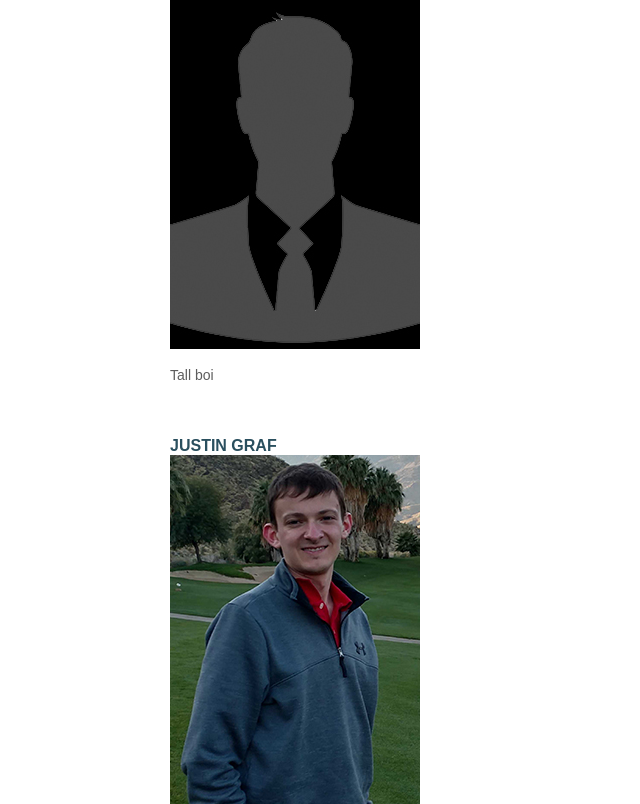
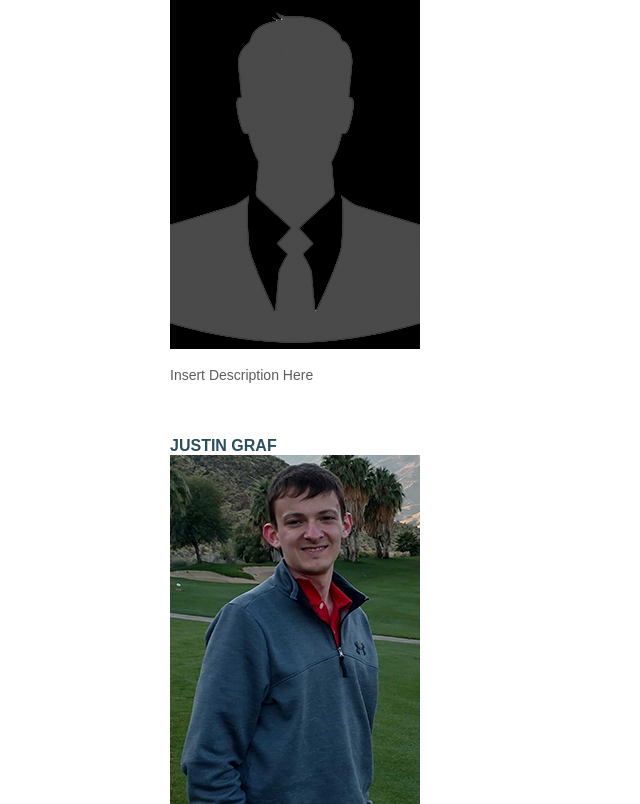
Before and after one commit to nspano4/The-211th-, a Flask app: page /about in a window 1280 px wide. Shown: the part 1224-2028 px from the top of the page, without its empty margins (0-640 px from the left). Run offline with Flask 2, Linux system fonts and the light colour scheme.

Commit message:
Had to change one of the 'Our team' descriptions

```diff
--- a/flaskr/templates/about.html
+++ b/flaskr/templates/about.html
@@ -35,7 +35,7 @@
 
 				<h2>Josh Mizanin</h2>
 				<img src="../static/images/defaultPortrait.jpg" alt="" />
-				<p>Tall boi</p>
+				<p>Insert Description Here</p>
 				<div></div>
 
 				<h2>Justin Graf</h2>
```
